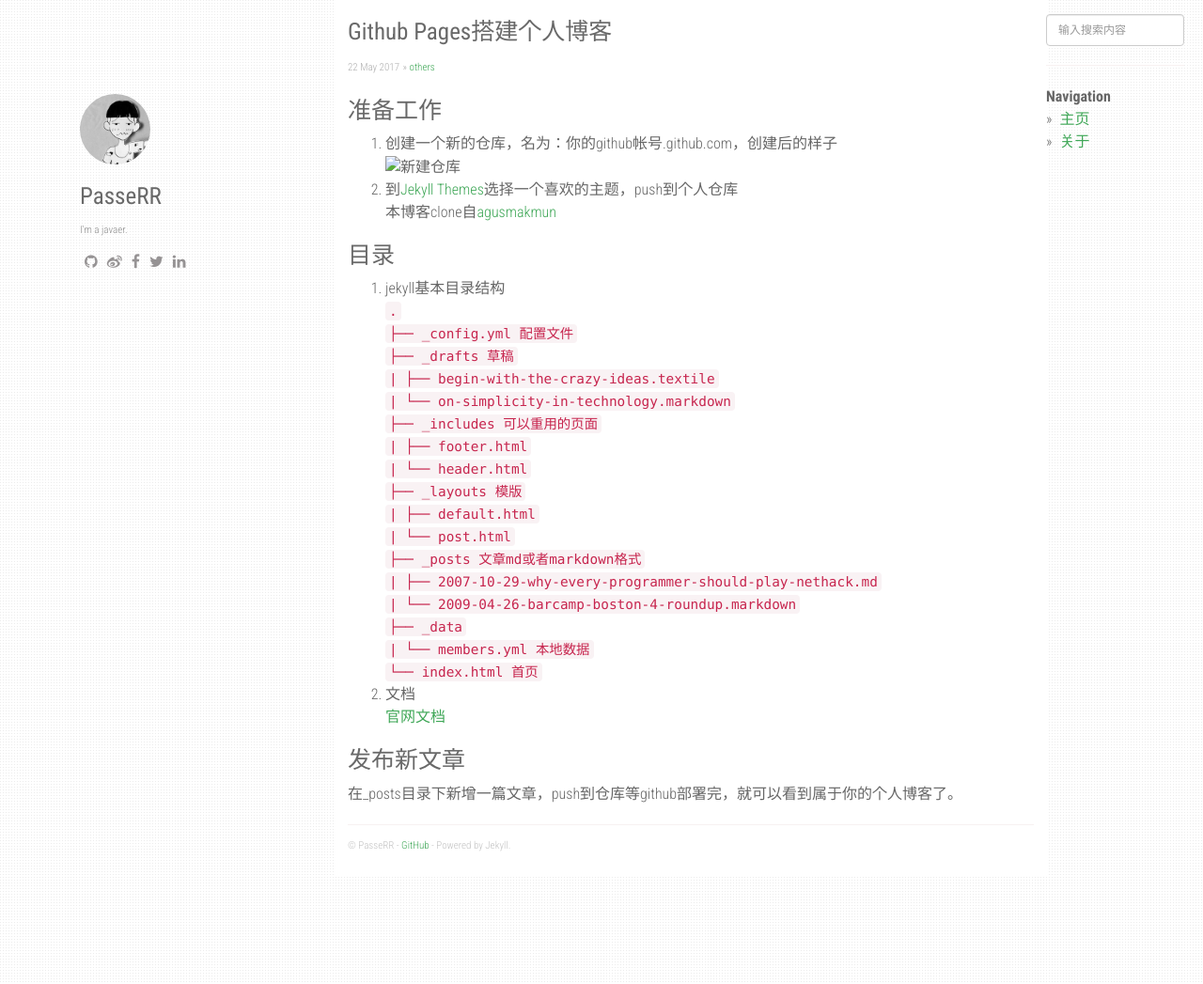
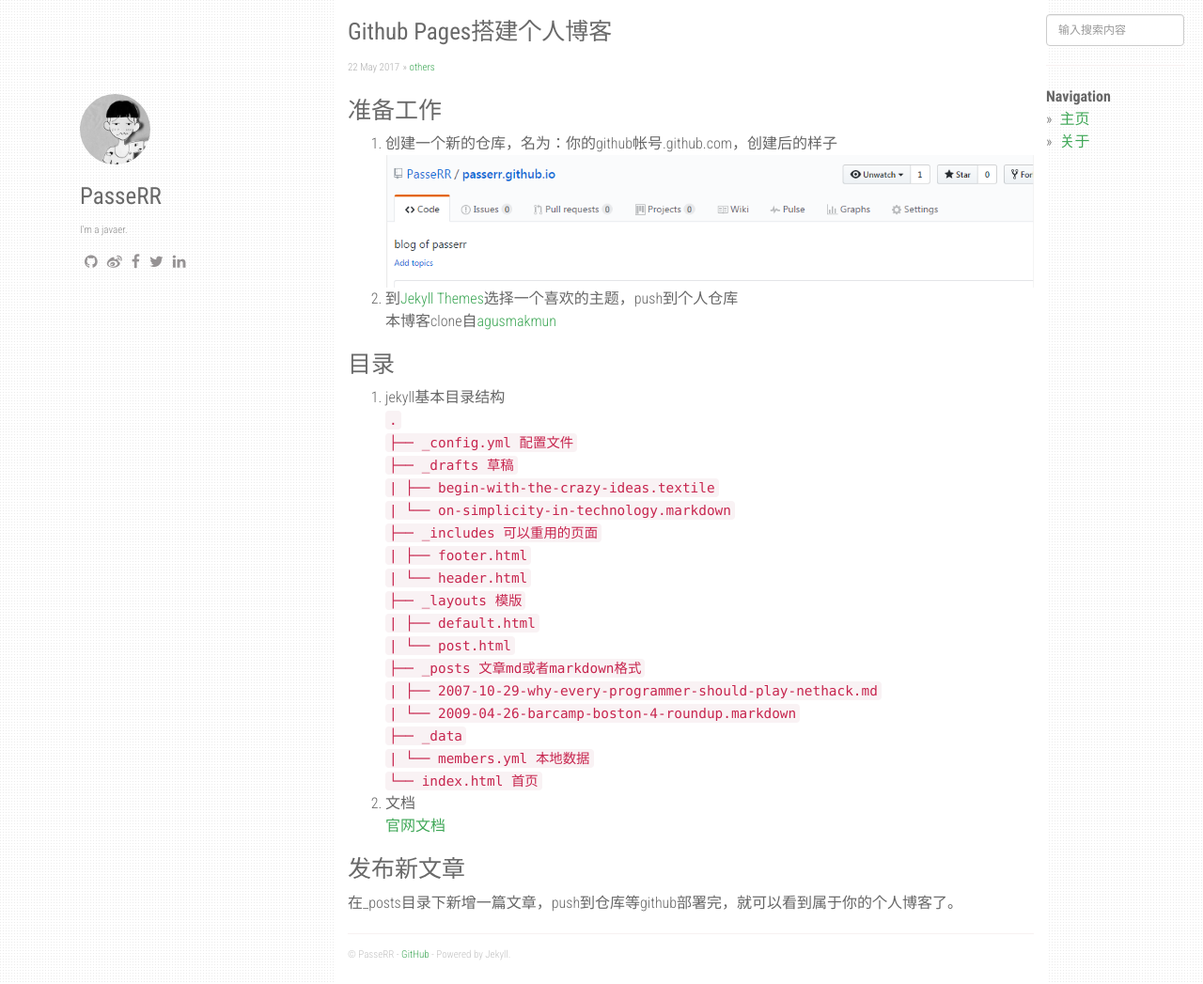
Before and after one commit to PasseRR/passerr.github.io, a Jekyll site: the page built from _posts/2017-05-22-github-pages.md, in a window 1280 px wide. Shown: the whole page at 94% size. Built offline with Jekyll 4.4.1, drawn with Linux system fonts in a browser that asks for light colours; nearby versions of some CDN libraries; comment, search, counter and statistics services are not loaded.

Commit message:
github pages搭建博客

```diff
--- a/_posts/2017-05-22-github-pages.md
+++ b/_posts/2017-05-22-github-pages.md
@@ -6,7 +6,7 @@ categories: [others]
 ---
 # 准备工作
 1. 创建一个新的仓库，名为：你的github帐号.github.com，创建后的样子
-![新建仓库](/_posts/images/2017-05-22/repository.png)
+![新建仓库](/images/2017-05-22/repository.png)
 2. 到[Jekyll Themes](http://jekyllthemes.org/)选择一个喜欢的主题，push到个人仓库
 本博客clone自[agusmakmun](https://github.com/agusmakmun/agusmakmun.github.io)
 
```
Also changed, not shown: images/2017-05-22/repository.png (renamed from _posts/images/2017-05-22/repository.png).
